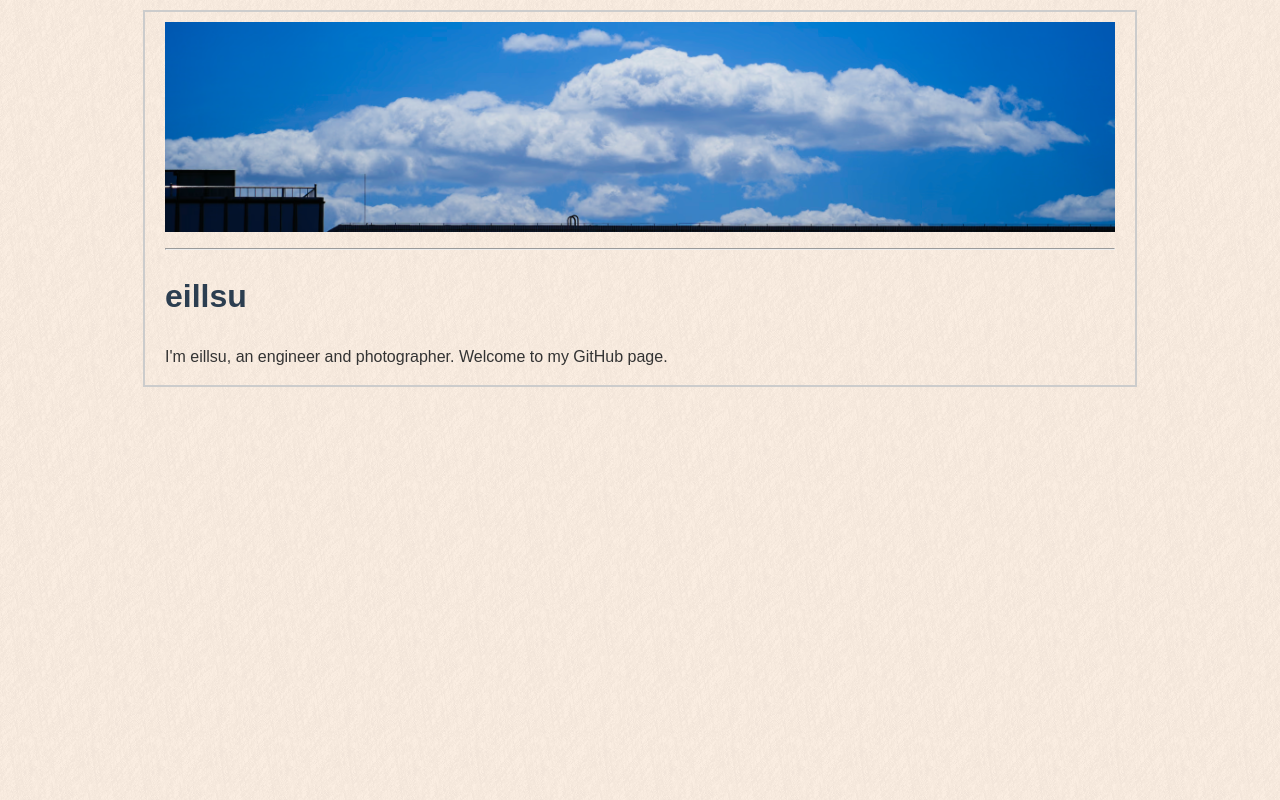
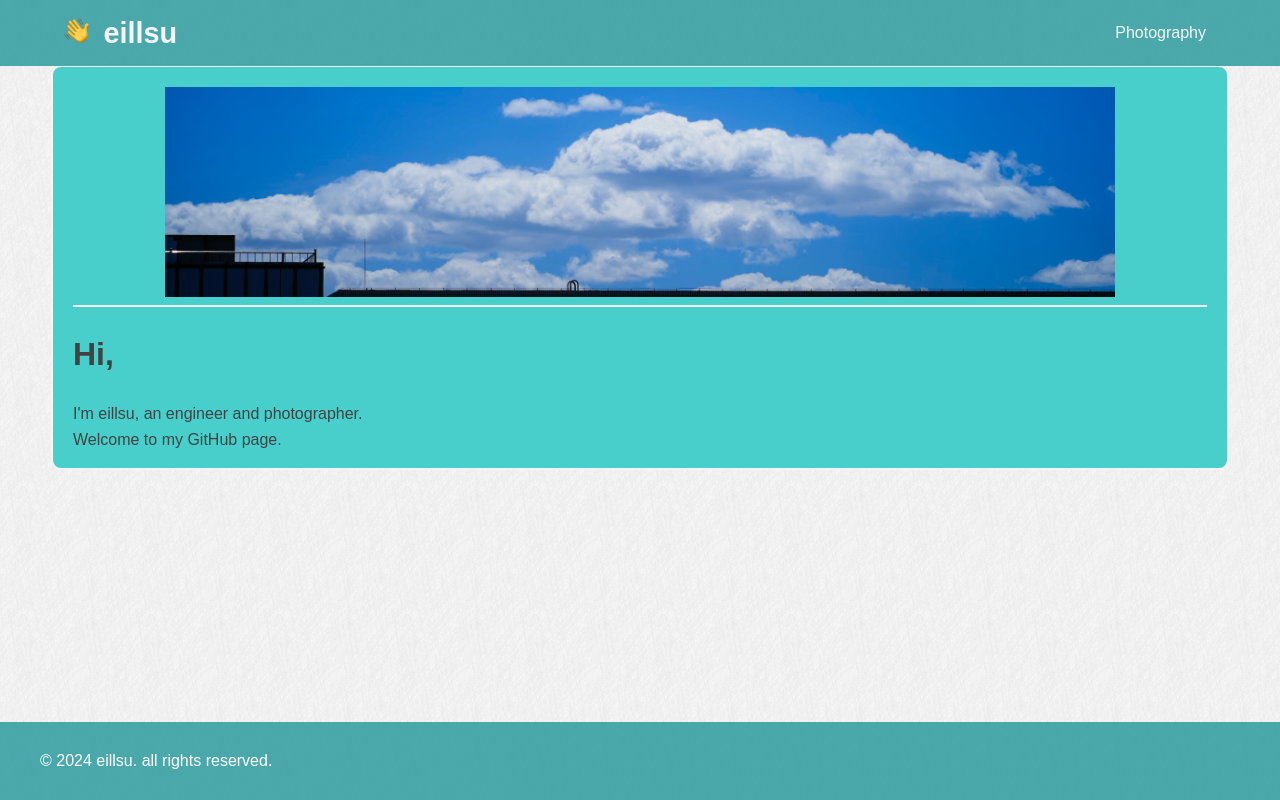
Before and after one commit to eillsu/eillsu.github.io, a plain HTML site: page index.html in a window 1280 px wide. Drawn offline with Linux system fonts and the light colour scheme.

Commit message:
Version 0.1 Update

```diff
--- a/index.html
+++ b/index.html
@@ -13,20 +13,70 @@
     </header>
 
     <nav>
+        <div class="nav-container">
+            <div class="logo">
+                <img src="img/logo.png" alt="Logo">
+                <span class="site-name">eillsu</span>
+            </div>
+            <div class="nav-items">
+                <div class="nav-item">
+                    <a href="#">Photography</a>
+                    <div class="dropdown">
+                        <a href="#">Landscape</a>
+                        <a href="#">Portrait</a>
+                    </div>
+                </div>
+                <!-- <div class="nav-item">
+                    <a href="#">关于</a>
+                    <div class="dropdown">
+                        <a href="#">子栏目1</a>
+                        <a href="#">子栏目2</a>
+                    </div>
+                </div>
+                <div class="nav-item">
+                    <a href="#">服务</a>
+                    <div class="dropdown">
+                        <a href="#">子栏目1</a>
+                        <a href="#">子栏目2</a>
+                    </div>
+                </div>
+                <div class="nav-item">
+                    <a href="#">作品集</a>
+                    <div class="dropdown">
+                        <a href="#">子栏目1</a>
+                        <a href="#">子栏目2</a>
+                    </div>
+                </div>
+                <div class="nav-item">
+                    <a href="#">联系我们</a>
+                    <div class="dropdown">
+                        <a href="#">子栏目1</a>
+                        <a href="#">子栏目2</a>
+                    </div>
+                </div> -->
+            </div>
+        </div>
     </nav>
 
     <main>
         <img src="img/eillsu.avif" alt="eillsu" class="responsive-image" width="950">
         <hr>
-        <h1>eillsu</h1>
+        <h1>Hi,</h1>
         <p>
-            I'm eillsu, an engineer and photographer.
+            I'm eillsu, an engineer and photographer.<br>
             Welcome to my GitHub page.
         </p>
     </main>
 
     <footer>
-
+        <div class="footer-content">
+            <p>&copy; 2024 eillsu. all rights reserved.</p>
+            <!-- <div class="social-links">
+                <a href="#" target="_blank">Instagram</a>
+                <a href="#" target="_blank">Twitter</a>
+                <a href="#" target="_blank">LinkedIn</a>
+            </div> -->
+        </div>
     </footer>
 </body>
 </html>
--- a/styles.css
+++ b/styles.css
@@ -1,28 +1,33 @@
 body {
     font-family: Arial, sans-serif;
     line-height: 1.6;
-    color: #333;
-    max-width: 1000px;
+    color: rgb(66, 66, 66);
+    max-width: 100%;
     margin: 0 auto;
     padding: 10px;
-    background-color: rgb(251, 238, 226);
+    background-color: rgb(245, 245, 245);
     background-image: url('img/texture.png');
     background-repeat: repeat;
     background-size: auto;
 }
 
 main {
-    max-width: 950px;
-    margin: 0 auto;
+    margin-top: 55px;
+    margin-bottom: auto;
+    margin-left: auto;
+    margin-right: auto;
+    max-width: 90%;
     padding: 0 20px;
-    border-top: 2px solid #ccc;
-    border-left: 2px solid #ccc;
-    border-right: 2px solid #ccc;
-    border-bottom: 2px solid #ccc;
+    border-top: 2px solid rgb(245, 245, 245);
+    border-left: 2px solid rgb(245, 245, 245);
+    border-right: 2px solid rgb(245, 245, 245);
+    border-bottom: 2px solid rgb(245, 245, 245);
+    background-color: rgb(72, 207, 203);
+    border-radius: 10px;
 }
 
 h1, h2 {
-    color: #2c3e50;
+    color: rgb(66, 66, 66);
 }
 
 a {
@@ -37,7 +42,104 @@ a:hover {
 .responsive-image {
     max-width: 100%;
     height: auto;
-    max-width: 950px;
     margin: 0 auto;
-    padding-top: 10px;
+    padding-top: 20px;
+    display: block;
 }
+
+hr {
+    border: 1px solid rgb(245, 245, 245);
+}
+
+nav {
+    background-color: rgba(34, 151, 153, 0.8);
+    padding: 10px 0;
+    position: fixed;
+    top: 0;
+    left: 0;
+    right: 0;
+    z-index: 1000;
+}
+.nav-container {
+    display: flex;
+    justify-content: space-between;
+    align-items: center;
+    max-width: 90%;
+    margin: 0 auto;
+}
+.logo img {
+    height: 25px;
+    align-items: center;
+}
+.site-name {
+    margin-left: 10px;
+    align-items: center;
+    font-size: 1.8em;
+    font-weight: bold;
+    color: rgb(245, 245, 245);
+}
+.nav-items {
+    display: flex;
+}
+.nav-item {
+    position: relative;
+    margin-left: 20px;
+}
+.nav-item > a {
+    color: rgb(245, 245, 245);
+    text-decoration: none;
+    padding: 10px;
+}
+.dropdown {
+    display: none;
+    position: absolute;
+    background-color: rgba(245, 245, 245, 0.9);
+    width: auto;
+    min-width: 50px;
+    box-shadow: 0px 8px 16px 0px rgba(0,0,0,0.2);
+    z-index: 1;
+    border-radius: 10px;
+    overflow: hidden;
+    white-space: nowrap;
+}
+.nav-item:hover .dropdown {
+    display: block;
+}
+.dropdown a {
+    color: rgb(66, 66, 66);
+    padding: 12px 16px;
+    text-decoration: none;
+    display: block;
+}
+.dropdown a:hover {
+    background-color: rgba(0, 173, 181, 0.2);
+}
+
+footer {
+    background-color: rgba(34, 151, 153, 0.8);
+    color: white;
+    position: fixed;
+    bottom: 0;
+    left: 0;
+    width: 100%;
+    padding: 10px 0;
+}
+
+.footer-content {
+    display: flex;
+    justify-content: space-between;
+    align-items: center;
+    max-width: 1200px;
+    margin: 0 auto;
+    padding: 0 20px;
+}
+
+.social-links a {
+    color: white;
+    text-decoration: none;
+    margin-left: 15px;
+}
+
+.social-links a:hover {
+    text-decoration: underline;
+}
```
Also changed, not shown: img/logo.png (added).
